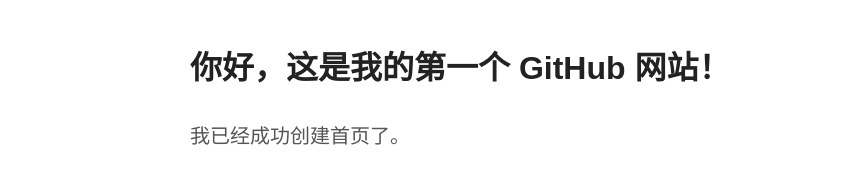
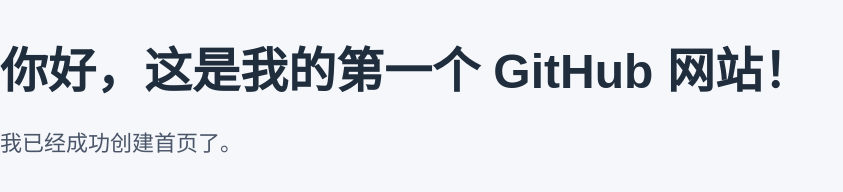
Before and after one commit to zeyuhuang04/zeyuhuang04.github.io, a plain HTML site: page index.html in a window 1280 px wide. Shown: the whole page, without its empty margins (0-843 px from the left). Drawn offline with Linux system fonts and the light colour scheme.

Commit message:
Update style.css

```diff
--- a/style.css
+++ b/style.css
@@ -1,17 +1,32 @@
 body {
   font-family: Arial, sans-serif;
+  background: #f5f7fb;
+  margin: 0;
+  padding: 0;
+}
+
+main {
   max-width: 900px;
-  margin: 40px auto;
-  padding: 0 24px;
-  line-height: 1.8;
+  margin: 60px auto;
+  background: white;
+  padding: 50px;
+  border-radius: 16px;
+  box-shadow: 0 8px 30px rgba(0, 0, 0, 0.08);
 }
 
 h1 {
-  color: #222;
+  font-size: 48px;
+  color: #1f2d3d;
   margin-bottom: 20px;
 }
 
 p {
-  color: #555;
-  font-size: 20px;
+  font-size: 22px;
+  color: #4a5568;
+  line-height: 1.8;
 }
+
+.highlight {
+  color: #2563eb;
+  font-weight: bold;
+}
```
